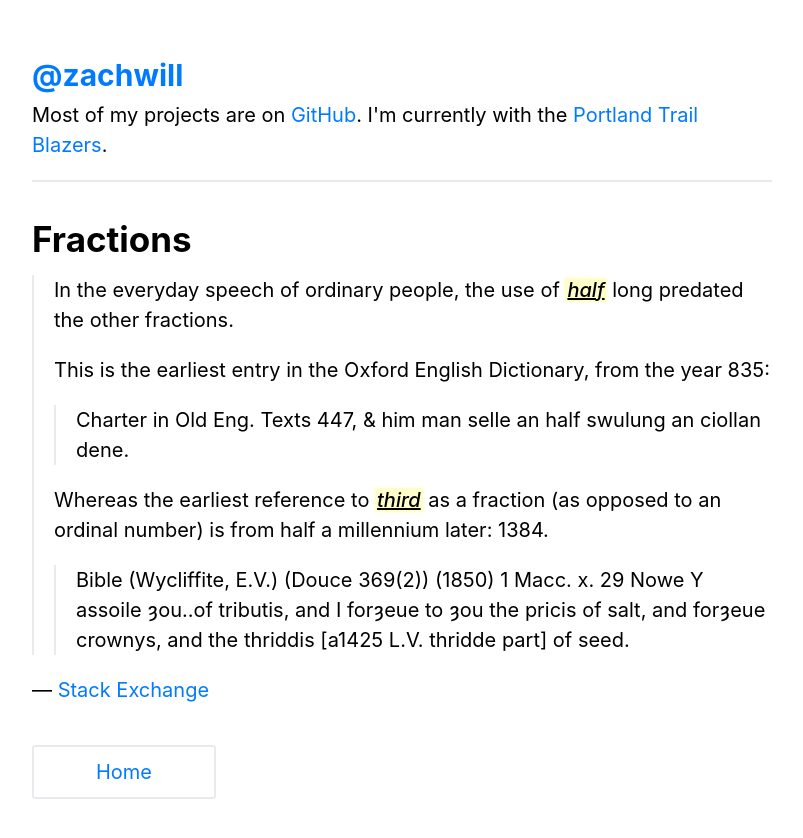
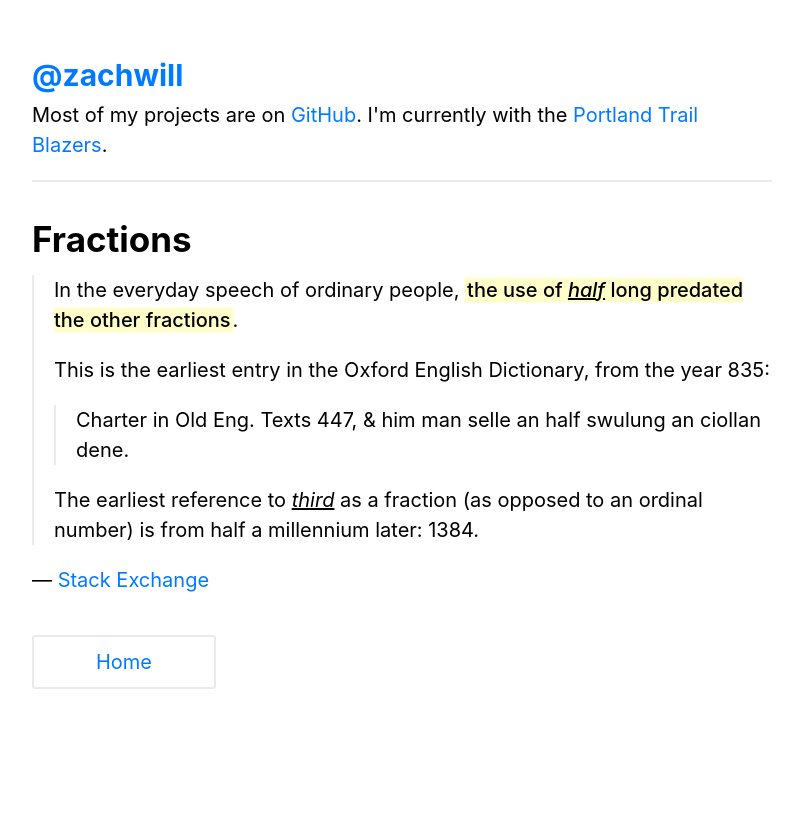
Before and after one commit to zachwill/blog, a Jekyll site: the page built from _posts/2022-01-18-fractions.md, in a window 1280 px wide. Shown: the top 838 px of the page, without its empty margins (238-1041 px from the left). Built offline with Jekyll 4.4.1, drawn with Linux system fonts in a browser that asks for light colours.

Commit message:
Update styling

```diff
--- a/_posts/2022-01-18-fractions.md
+++ b/_posts/2022-01-18-fractions.md
@@ -4,14 +4,12 @@ title     : Fractions
 permalink : /fractions/
 ---
 
-> In the everyday speech of ordinary people, the use of **_half_** long predated the other fractions.
+> In the everyday speech of ordinary people, **the use of _half_ long predated the other fractions**.
 >
 > This is the earliest entry in the Oxford English Dictionary, from the year 835:
 >
 > > Charter in Old Eng. Texts 447, & him man selle an half swulung an ciollan dene.
 >
-> Whereas the earliest reference to **_third_** as a fraction (as opposed to an ordinal number) is from half a millennium later: 1384.
->
-> > Bible (Wycliffite, E.V.) (Douce 369(2)) (1850) 1 Macc. x. 29 Nowe Y assoile ȝou..of tributis, and I forȝeue to ȝou the pricis of salt, and forȝeue crownys, and the thriddis [a1425 L.V. thridde part] of seed.
+> The earliest reference to _third_ as a fraction (as opposed to an ordinal number) is from half a millennium later: 1384.
 
 &mdash; [Stack Exchange](https://english.stackexchange.com/questions/321107/why-is-it-half-and-not-second/321109)
```
